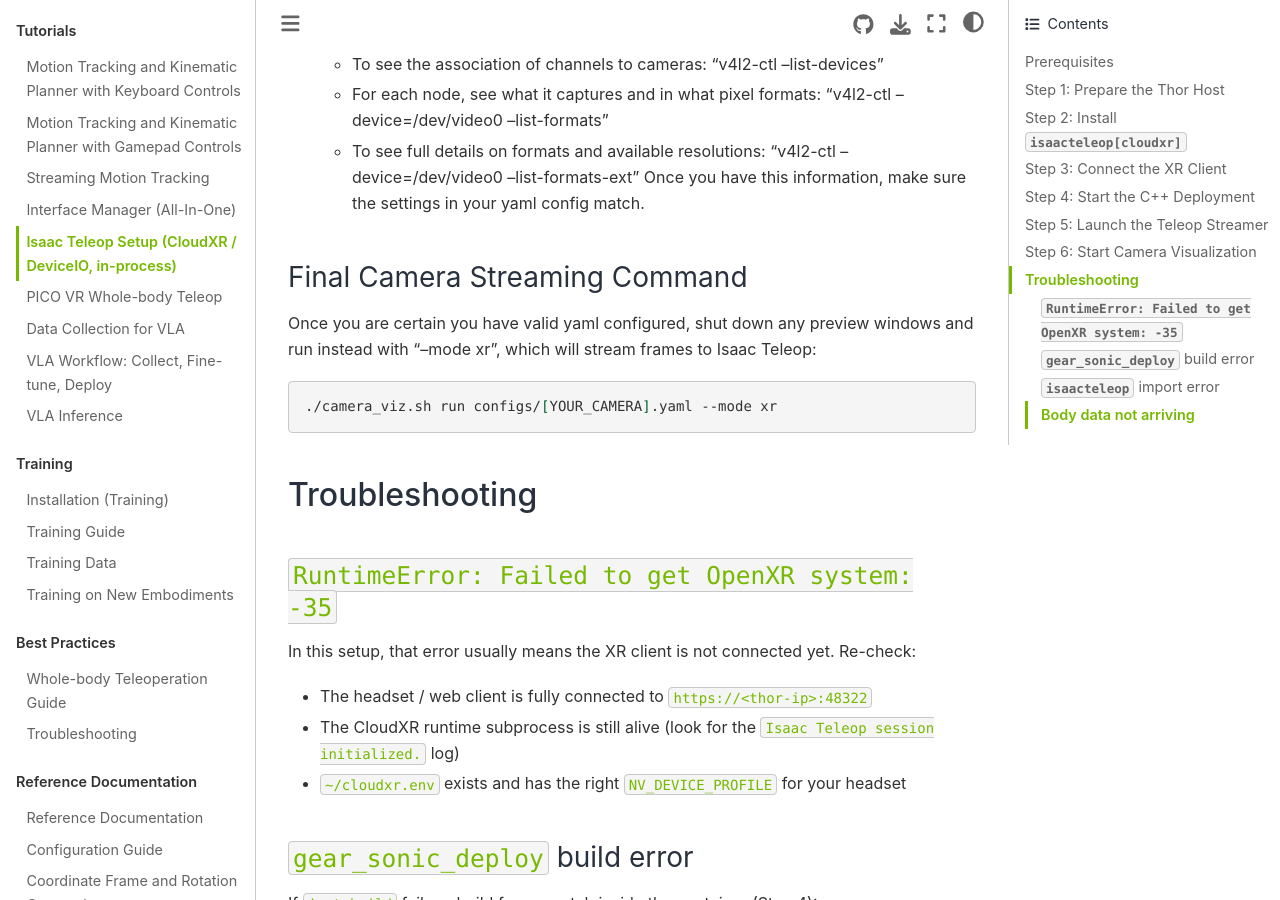
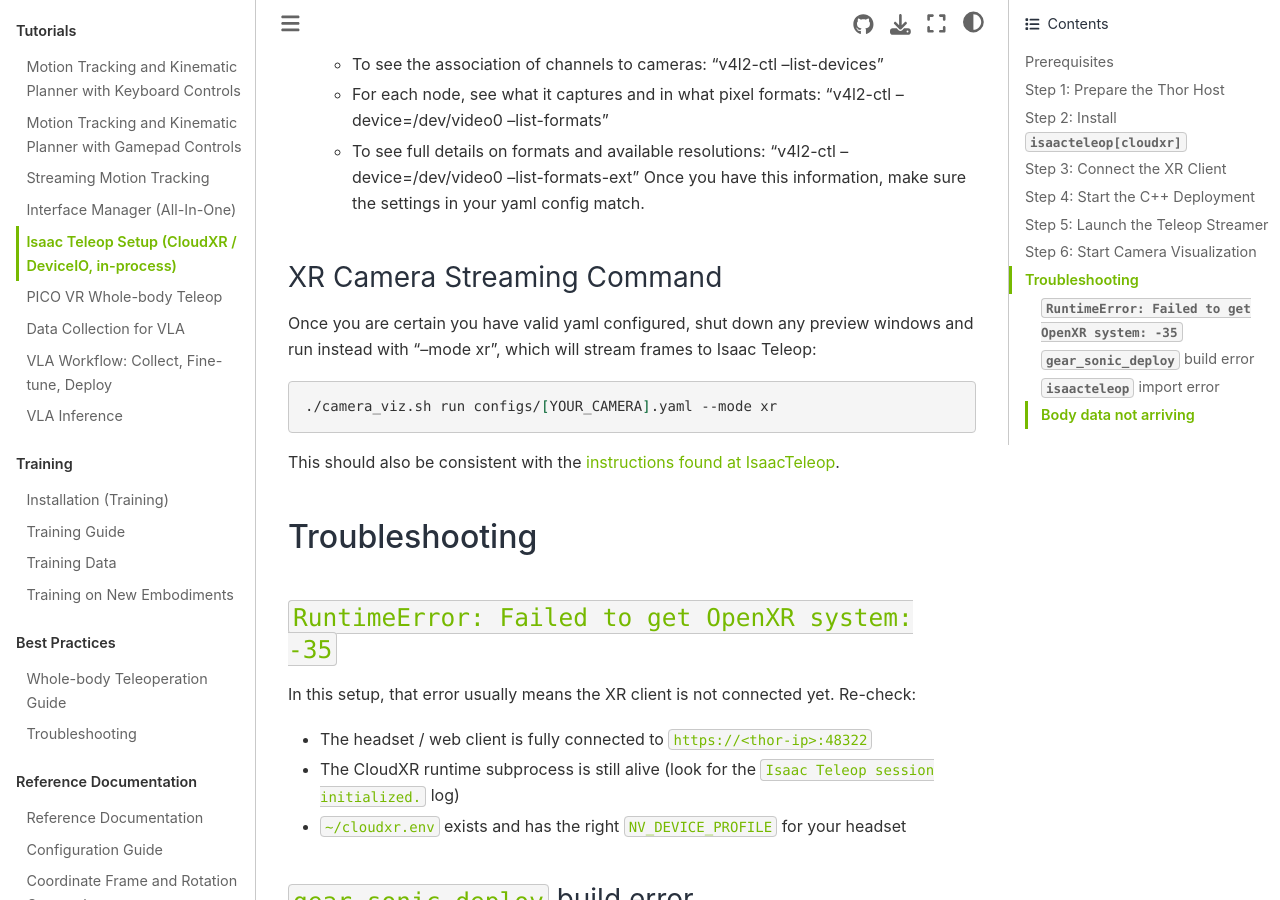
Before and after one commit to ff-eai/FFEAI-WBC, a Sphinx documentation site: the page built from docs/source/tutorials/isaac_teleop_publisher_setup.md, in a window 1280 px wide and 900 px high, scrolled down 4003 px. Built offline with Sphinx 7.4.7 and the Sphinx Book theme 1.1.4, drawn with Linux system fonts in a browser that asks for light colours.

Commit message:
docs: Making last changes based on review. XR Camera Streaming Command. Link.
Signed-off-by: Juan Sepulveda <jsepulveda@nvidia.com>

````diff
--- a/docs/source/tutorials/isaac_teleop_publisher_setup.md
+++ b/docs/source/tutorials/isaac_teleop_publisher_setup.md
@@ -146,13 +146,14 @@
   - To see full details on formats and available resolutions:  "v4l2-ctl --device=/dev/video0 --list-formats-ext"
 Once you have this information, make sure the settings in your yaml config match.
 
-### Final Camera Streaming Command
+### XR Camera Streaming Command
 
 Once you are certain you have valid yaml configured, shut down any preview windows and run instead with "--mode xr", which will stream frames to Isaac Teleop:
 
 ```bash
 ./camera_viz.sh run configs/[YOUR_CAMERA].yaml --mode xr
 ```
+This should also be consistent with the [instructions found at IsaacTeleop](https://nvidia.github.io/IsaacTeleop/main/references/camera_streaming.html).
 
 ## Troubleshooting
 
````
